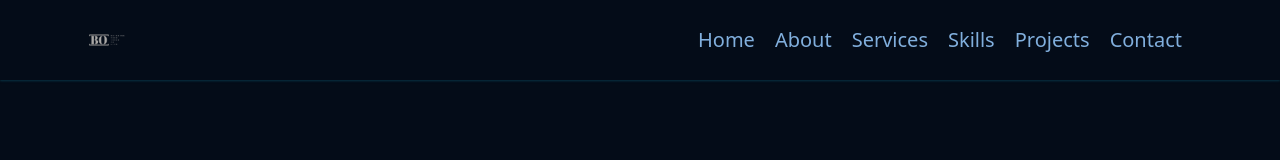
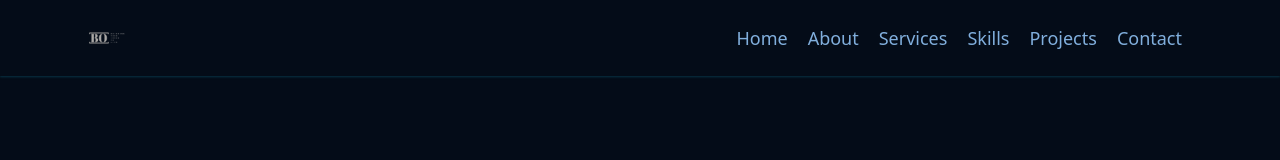
Before and after one commit to o-brayarn/portfolio, a React (Create React App) app: page / in a window 1280 px wide. Shown: the top 160 px of the page. Built offline with nearby package versions, Linux system fonts and the light colour scheme; a web font is replaced by a local one.

Commit message:
modify navbar styles

```diff
--- a/src/components/navbar/navbar.css
+++ b/src/components/navbar/navbar.css
@@ -1,19 +1,16 @@
 .navbar {
-  height: auto;
-  min-height: 80px;
-  background-color: var(--color-bg);
+  height: auto !important;
+  /* max-height: 80px; */
+  background: var(--color-bg);
   box-shadow: 0 1px 2px var(--secondary-text-color);
 }
 
-.brand,
 .list-item {
+  font-size: 18px;
+  font-weight: 500;
   color: var(--text-color) !important;
-  font-size: 20px;
-}
-.list-item {
   display: flex !important;
   justify-content: space-around !important;
-  font-weight: 500;
 }
 .list-item:hover {
   color: var(--color-subtext) !important;
```
